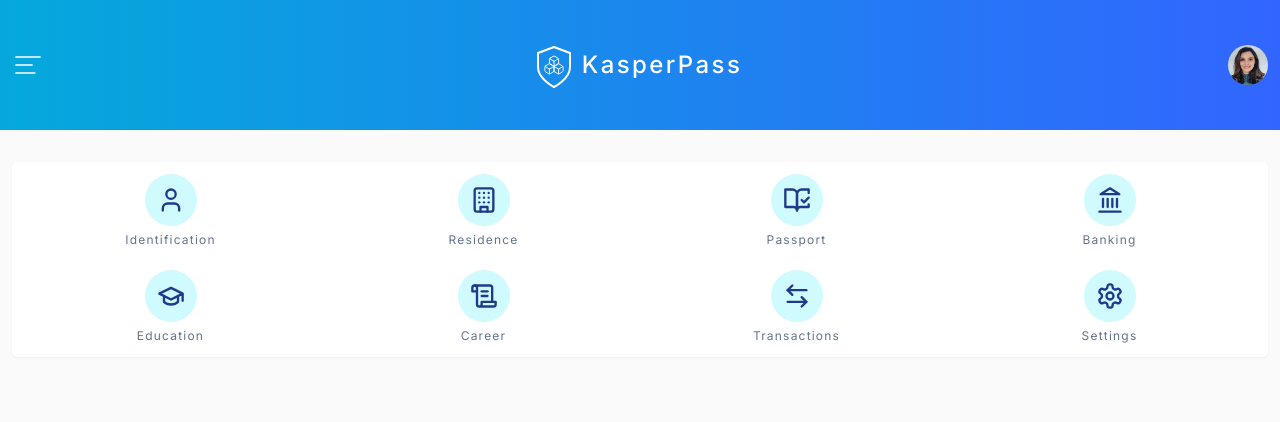
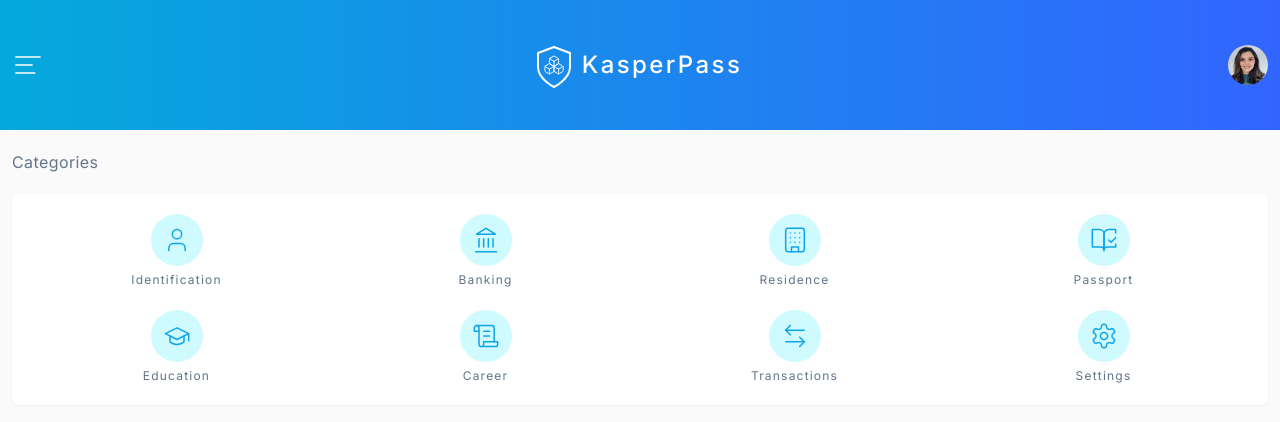
Before and after one commit to Jonathan-Vandenberg/kasperpass, a Next.js app: page / in a window 1280 px wide. Shown: the top 422 px of the page. Built offline with nearby package versions, Linux system fonts and the light colour scheme.

Commit message:
home-screen icons

```diff
--- a/app/page.tsx
+++ b/app/page.tsx
@@ -1,9 +1,11 @@
 import Home from "@/components/ui/home";
+import SectionLabel from "@/components/ui/section-label";
 
 export default function Page() {
   return (
     <main title="App" className="max-h-screen">
-      <div className="p-3">
+      <SectionLabel title="Categories" />
+      <div className="px-3">
         <Home />
       </div>
     </main>
--- a/components/svg/bank.tsx
+++ b/components/svg/bank.tsx
@@ -3,9 +3,11 @@ import React from "react";
 export default function Bank({
   width = 24,
   height = 24,
+  stroke = 2,
 }: {
   width?: number;
   height?: number;
+  stroke?: number;
 }) {
   return (
     <svg
@@ -15,7 +17,7 @@ export default function Bank({
       viewBox="0 0 24 24"
       fill="none"
       stroke="currentColor"
-      strokeWidth="2"
+      strokeWidth={stroke}
       strokeLinecap="round"
       strokeLinejoin="round"
       className="lucide lucide-landmark"
--- a/components/svg/career.tsx
+++ b/components/svg/career.tsx
@@ -3,9 +3,11 @@ import React from "react";
 export default function Career({
   width = 24,
   height = 24,
+  stroke = 2,
 }: {
   width?: number;
   height?: number;
+  stroke?: number;
 }) {
   return (
     <svg
@@ -15,7 +17,7 @@ export default function Career({
       viewBox="0 0 24 24"
       fill="none"
       stroke="currentColor"
-      strokeWidth="2"
+      strokeWidth={stroke}
       strokeLinecap="round"
       strokeLinejoin="round"
       className="lucide lucide-scroll-text"
--- a/components/svg/education.tsx
+++ b/components/svg/education.tsx
@@ -3,9 +3,11 @@ import React from "react";
 export default function Education({
   width = 24,
   height = 24,
+  stroke = 2,
 }: {
   width?: number;
   height?: number;
+  stroke?: number;
 }) {
   return (
     <svg
@@ -15,7 +17,7 @@ export default function Education({
       viewBox="0 0 24 24"
       fill="none"
       stroke="currentColor"
-      strokeWidth="2"
+      strokeWidth={stroke}
       strokeLinecap="round"
       strokeLinejoin="round"
       className="lucide lucide-graduation-cap"
--- a/components/svg/identification.tsx
+++ b/components/svg/identification.tsx
@@ -3,9 +3,11 @@ import React from "react";
 export default function Identification({
   width = 24,
   height = 24,
+  stroke = 2,
 }: {
   width?: number;
   height?: number;
+  stroke?: number;
 }) {
   return (
     <svg
@@ -15,7 +17,7 @@ export default function Identification({
       viewBox="0 0 24 24"
       fill="none"
       stroke="currentColor"
-      strokeWidth="2"
+      strokeWidth={stroke}
       strokeLinecap="round"
       strokeLinejoin="round"
       className="lucide lucide-user"
--- a/components/svg/passport.tsx
+++ b/components/svg/passport.tsx
@@ -3,9 +3,11 @@ import React from "react";
 export default function Passport({
   width = 24,
   height = 24,
+  stroke = 2,
 }: {
   width?: number;
   height?: number;
+  stroke?: number;
 }) {
   return (
     <svg
@@ -15,7 +17,7 @@ export default function Passport({
       viewBox="0 0 24 24"
       fill="none"
       stroke="currentColor"
-      strokeWidth="2"
+      strokeWidth={stroke}
       strokeLinecap="round"
       strokeLinejoin="round"
       className="lucide lucide-book-open-check"
--- a/components/svg/residence.tsx
+++ b/components/svg/residence.tsx
@@ -3,9 +3,11 @@ import React from "react";
 export default function Residence({
   width = 24,
   height = 24,
+  stroke = 2,
 }: {
   width?: number;
   height?: number;
+  stroke?: number;
 }) {
   return (
     <svg
@@ -15,7 +17,7 @@ export default function Residence({
       viewBox="0 0 24 24"
       fill="none"
       stroke="currentColor"
-      strokeWidth="2"
+      strokeWidth={stroke}
       strokeLinecap="round"
       strokeLinejoin="round"
       className="lucide lucide-building"
--- a/components/svg/settings.tsx
+++ b/components/svg/settings.tsx
@@ -3,9 +3,11 @@ import React from "react";
 export default function Settings({
   width = 24,
   height = 24,
+  stroke = 2,
 }: {
   width?: number;
   height?: number;
+  stroke?: number;
 }) {
   return (
     <svg
@@ -15,7 +17,7 @@ export default function Settings({
       viewBox="0 0 24 24"
       fill="none"
       stroke="currentColor"
-      strokeWidth="2"
+      strokeWidth={stroke}
       strokeLinecap="round"
       strokeLinejoin="round"
       className="lucide lucide-settings"
--- a/components/svg/transactions.tsx
+++ b/components/svg/transactions.tsx
@@ -3,9 +3,11 @@ import React from "react";
 export default function Transactions({
   width = 24,
   height = 24,
+  stroke = 2,
 }: {
   width?: number;
   height?: number;
+  stroke?: number;
 }) {
   return (
     <svg
@@ -15,7 +17,7 @@ export default function Transactions({
       viewBox="0 0 24 24"
       fill="none"
       stroke="currentColor"
-      strokeWidth="2"
+      strokeWidth={stroke}
       strokeLinecap="round"
       strokeLinejoin="round"
       className="lucide lucide-arrow-left-right"
--- a/components/ui/home.tsx
+++ b/components/ui/home.tsx
@@ -10,67 +10,67 @@ import Settings from "../svg/settings";
 
 export default function Home() {
   return (
-    <div className="p-3 m-5 mx-auto flex justify-center items-center w-full bg-white drop-shadow-sm rounded-md">
+    <div className="p-5 mx-auto flex justify-center items-center w-full bg-white drop-shadow-sm rounded-md">
       <div className="grid grid-cols-4 gap-5 w-full text-slate-700 bg-white">
         <div className="flex flex-col items-center space-y-1">
-          <div className="flex justify-center text-blue-900 bg-cyan-100 rounded-full aspect-square items-center p-3">
-            <Identification width={28} height={28} />
+          <div className="flex justify-center text-sky-500 bg-cyan-100 rounded-full aspect-square items-center p-3">
+            <Identification width={28} height={28} stroke={1.3} />
           </div>
           <p className="text-xs text-slate-500 leading-relaxed tracking-widest">
             Identification
           </p>
         </div>
         <div className="flex flex-col items-center space-y-1">
-          <div className="flex justify-center text-blue-900 bg-cyan-100 rounded-full aspect-square items-center p-3">
-            <Residence width={28} height={28} />
+          <div className="flex justify-center text-sky-500 bg-cyan-100 rounded-full aspect-square items-center p-3">
+            <Banking width={28} height={28} stroke={1.3} />
+          </div>
+          <p className="text-xs text-slate-500 leading-relaxed tracking-widest">
+            Banking
+          </p>
+        </div>
+        <div className="flex flex-col items-center space-y-1">
+          <div className="flex justify-center text-sky-500 bg-cyan-100 rounded-full aspect-square items-center p-3">
+            <Residence width={28} height={28} stroke={1.3} />
           </div>
           <p className="text-xs text-slate-500 leading-relaxed tracking-widest">
             Residence
           </p>
         </div>
         <div className="flex flex-col items-center space-y-1">
-          <div className="flex justify-center text-blue-900 bg-cyan-100 rounded-full aspect-square items-center p-3">
-            <Passport width={28} height={28} />
+          <div className="flex justify-center text-sky-500 bg-cyan-100 rounded-full aspect-square items-center p-3">
+            <Passport width={28} height={28} stroke={1.3} />
           </div>
           <p className="text-xs text-slate-500 leading-relaxed tracking-widest">
             Passport
           </p>
         </div>
         <div className="flex flex-col items-center space-y-1">
-          <div className="flex justify-center text-blue-900 bg-cyan-100 rounded-full aspect-square items-center p-3">
-            <Banking width={28} height={28} />
-          </div>
-          <p className="text-xs text-slate-500 leading-relaxed tracking-widest">
-            Banking
-          </p>
-        </div>
-        <div className="flex flex-col items-center space-y-1">
-          <div className="flex justify-center text-blue-900 bg-cyan-100 rounded-full aspect-square items-center p-3">
-            <Education width={28} height={28} />
+          <div className="flex justify-center text-sky-500 bg-cyan-100 rounded-full aspect-square items-center p-3">
+            <Education width={28} height={28} stroke={1.3} />
           </div>
           <p className="text-xs text-slate-500 leading-relaxed tracking-widest">
             Education
           </p>
         </div>
         <div className="flex flex-col items-center space-y-1">
-          <div className="flex justify-center text-blue-900 bg-cyan-100 rounded-full aspect-square items-center p-3">
-            <Career width={28} height={28} />
+          <div className="flex justify-center text-sky-500 bg-cyan-100 rounded-full aspect-square items-center p-3">
+            <Career width={28} height={28} stroke={1.3} />
           </div>
           <p className="text-xs text-slate-500 leading-relaxed tracking-widest">
             Career
           </p>
         </div>
         <div className="flex flex-col items-center space-y-1">
-          <div className="flex justify-center text-blue-900 bg-cyan-100 rounded-full aspect-square items-center p-3">
-            <Transactions width={28} height={28} />
+          <div className="flex justify-center text-sky-500 bg-cyan-100 rounded-full aspect-square items-center p-3">
+            <Transactions width={28} height={28} stroke={1.3} />
           </div>
           <p className="text-xs text-slate-500 leading-relaxed tracking-widest">
             Transactions
           </p>
         </div>
         <div className="flex flex-col items-center space-y-1">
-          <div className="flex justify-center text-blue-900 bg-cyan-100 rounded-full aspect-square items-center p-3">
-            <Settings width={28} height={28} />
+          <div className="flex justify-center text-sky-500 bg-cyan-100 rounded-full aspect-square items-center p-3">
+            <Settings width={28} height={28} stroke={1.3} />
           </div>
           <p className="text-xs text-slate-500 leading-relaxed tracking-widest">
             Settings
--- /dev/null
+++ b/components/ui/section-label.tsx
@@ -0,0 +1,7 @@
+import React from "react";
+
+export default function SectionLabel({ title }: { title: string }) {
+  return (
+    <div className="w-full px-3 py-5 text-slate-500 tracking-wide">{title}</div>
+  );
+}
```
Also changed, not shown: 1 other file (tests, documents, lock files or other folders).
